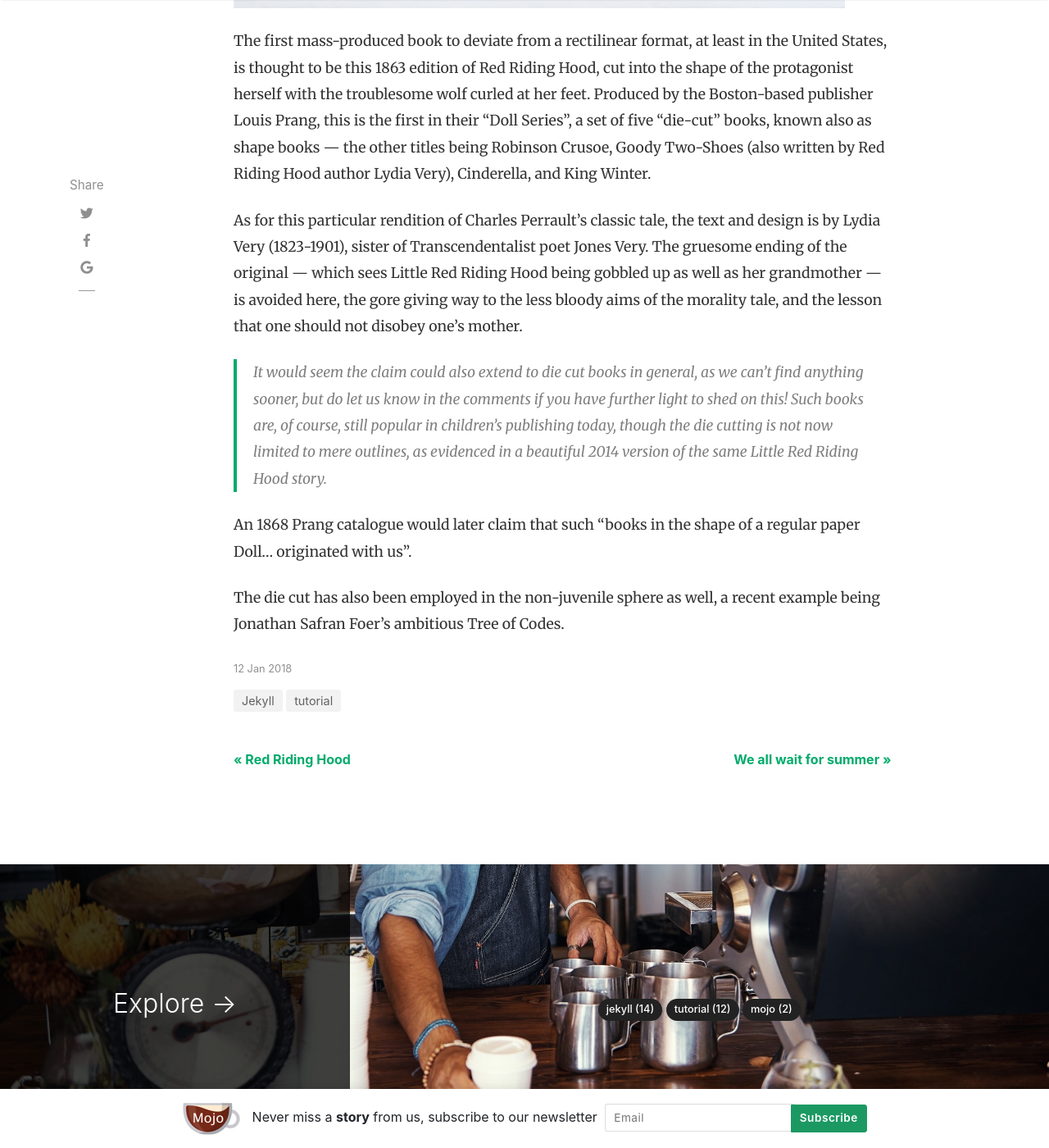
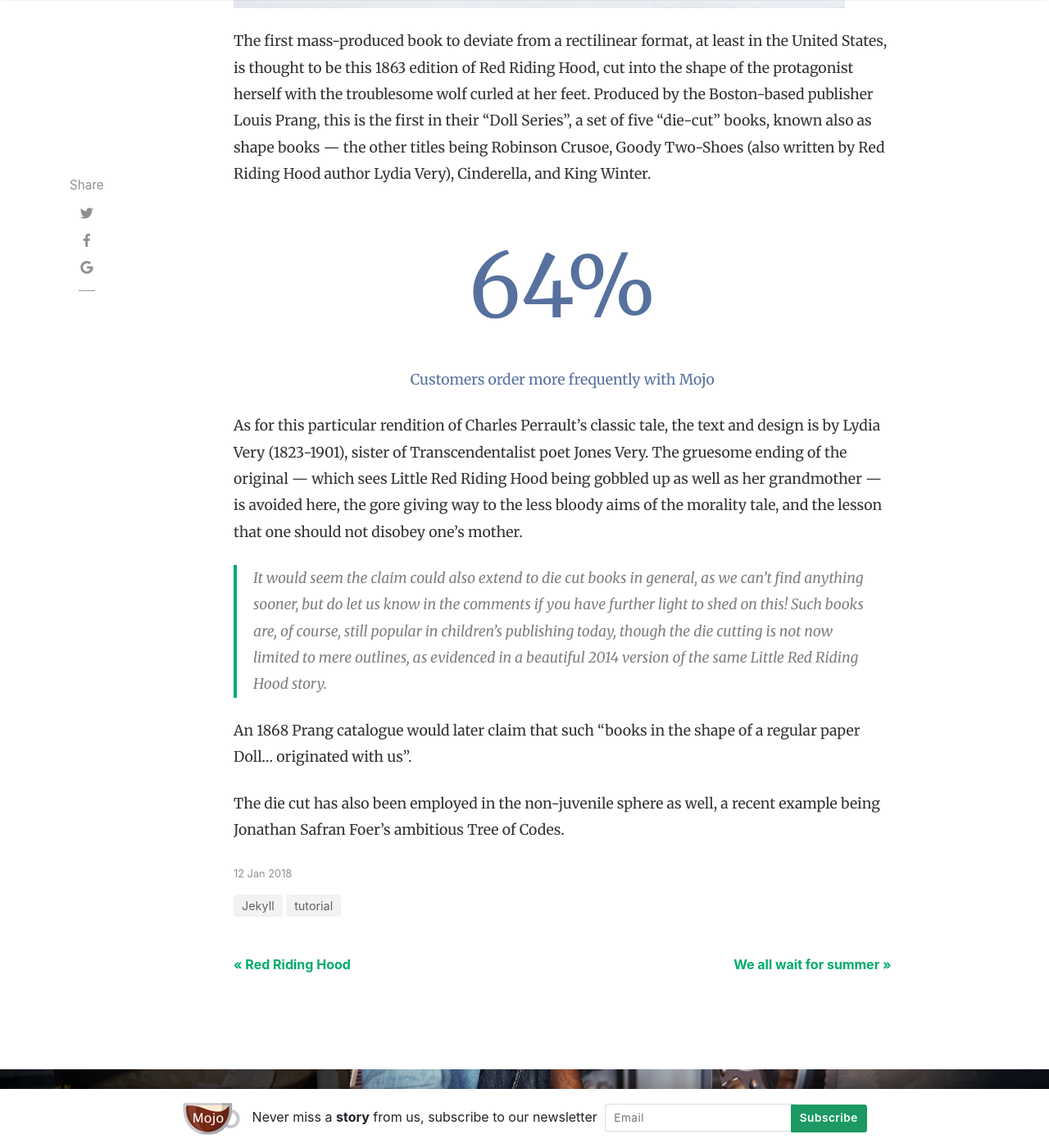
Before and after one commit to normdoow/normdoow.github.io, a Jekyll site: the page built from _posts/2018-01-12-tree-of-codes.md, in a window 1280 px wide and 1400 px high, scrolled down 914 px. Shown: the whole window at 82% size. Built offline with Jekyll 4.4.1, drawn with Linux system fonts in a browser that asks for light colours; nearby versions of some CDN libraries; comment, search, counter and statistics services are not loaded.

Commit message:
added some styling for things

```diff
--- a/_posts/2018-01-12-tree-of-codes.md
+++ b/_posts/2018-01-12-tree-of-codes.md
@@ -7,6 +7,10 @@ image: assets/images/9.jpg
 ---
 The first mass-produced book to deviate from a rectilinear format, at least in the United States, is thought to be this 1863 edition of Red Riding Hood, cut into the shape of the protagonist herself with the troublesome wolf curled at her feet. Produced by the Boston-based publisher Louis Prang, this is the first in their “Doll Series”, a set of five “die-cut” books, known also as shape books — the other titles being Robinson Crusoe, Goody Two-Shoes (also written by Red Riding Hood author Lydia Very), Cinderella, and King Winter.
 
+<span class="large-font mojo-color center">64%</span><br>
+<span class="mojo-color center">Customers order more frequently with Mojo</span>
+{: .center}
+
 As for this particular rendition of Charles Perrault’s classic tale, the text and design is by Lydia Very (1823-1901), sister of Transcendentalist poet Jones Very. The gruesome ending of the original — which sees Little Red Riding Hood being gobbled up as well as her grandmother — is avoided here, the gore giving way to the less bloody aims of the morality tale, and the lesson that one should not disobey one’s mother.
 
 > It would seem the claim could also extend to die cut books in general, as we can’t find anything sooner, but do let us know in the comments if you have further light to shed on this! Such books are, of course, still popular in children’s publishing today, though the die cutting is not now limited to mere outlines, as evidenced in a beautiful 2014 version of the same Little Red Riding Hood story.
--- a/assets/css/screen.css
+++ b/assets/css/screen.css
@@ -652,3 +652,19 @@ License: https://www.wowthemes.net/freebies-license/
  .card .img-fluid {
     width:100%;
 }
+
+.large-font {
+    font-size: 600%;
+}
+
+.medium-font {
+    font-size: 300%;
+}
+
+.mojo-color {
+    color: #56719e;
+}
+
+.center {
+    text-align: center;
+}
```
